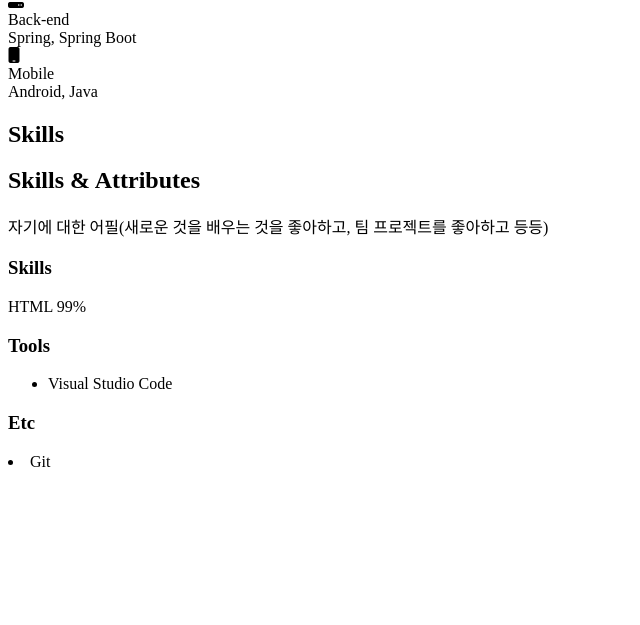
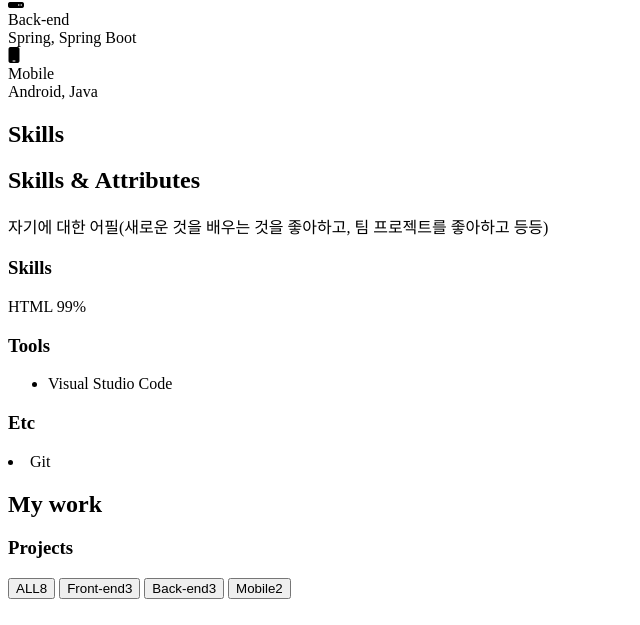
Before and after one commit to hoo00nn/Portfolio, a plain HTML site: page index.html in a window 1280 px wide. Shown: the part 791-1416 px from the top of the page, without its empty margins (0-640 px from the left). Before the commit the page ends 1270 px from the top, so only its background shows below. Drawn offline with Linux system fonts and the light colour scheme.

Commit message:
HTML : work

```diff
--- a/index.html
+++ b/index.html
@@ -111,7 +111,30 @@
       </div>
     </section>
     <!-- Work -->
-    <section id="work"></section>
+    <section id="work">
+      <h1>My work</h1>
+      <h3>Projects</h3>
+      <div class="work__categories">
+        <button class="category__btn">
+          ALL<span class="category__count">8</span>
+        </button>
+        <button class="category__btn">
+          Front-end<span class="category__count">3</span>
+        </button>
+        <button class="category__btn">
+          Back-end<span class="category__count">3</span>
+        </button>
+        <button class="category__btn">
+          Mobile<span class="category__count">2</span>
+        </button>
+      </div>
+      <div class="work__projects">
+        <a href="https://github.com/hoo00nn" class="project" target="blank">
+          <img src="" alt="" />
+          <div class="project__description"></div>
+        </a>
+      </div>
+    </section>
     <!-- Testimonials -->
     <section id="testimonials"></section>
     <!-- Contact -->
```
